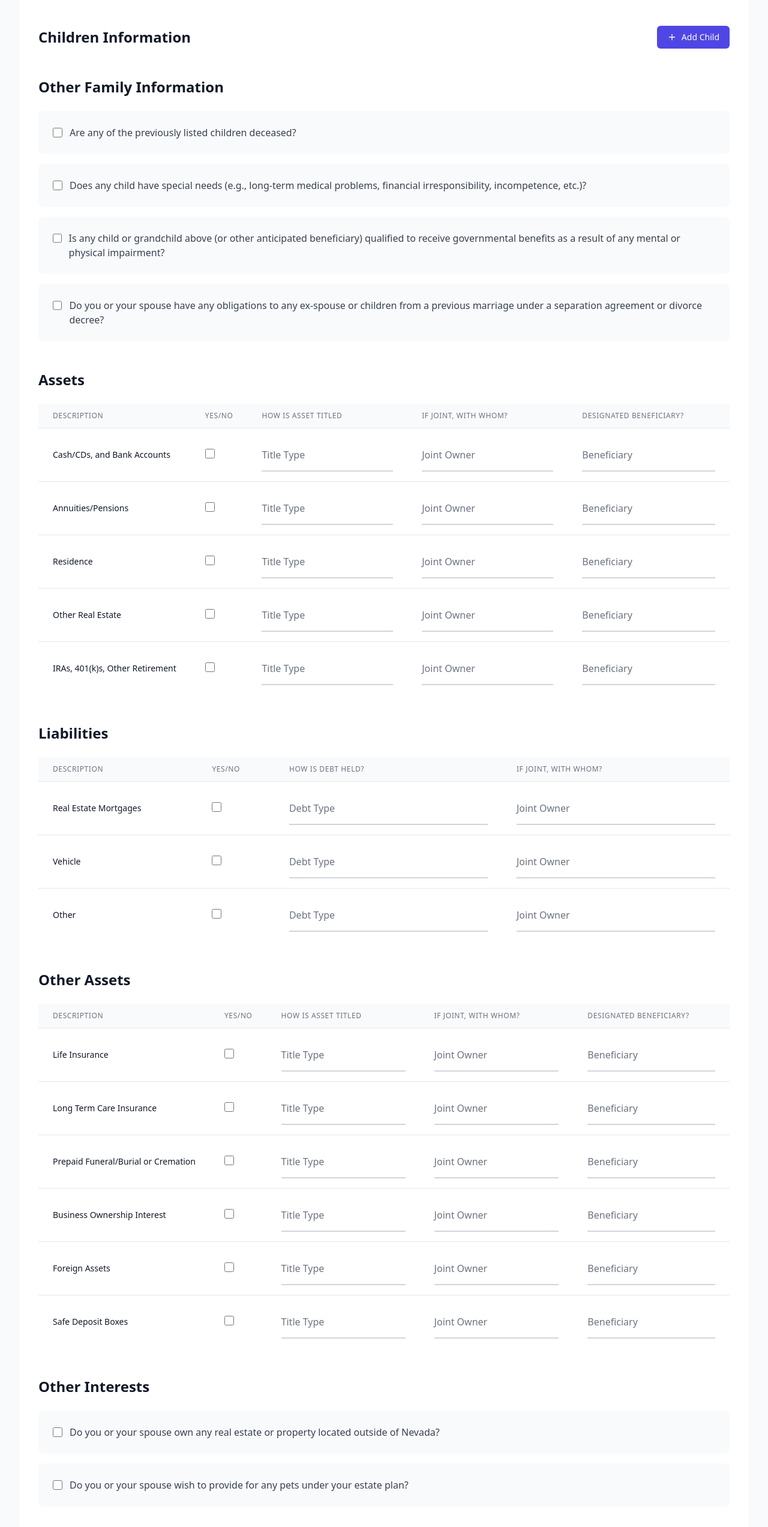
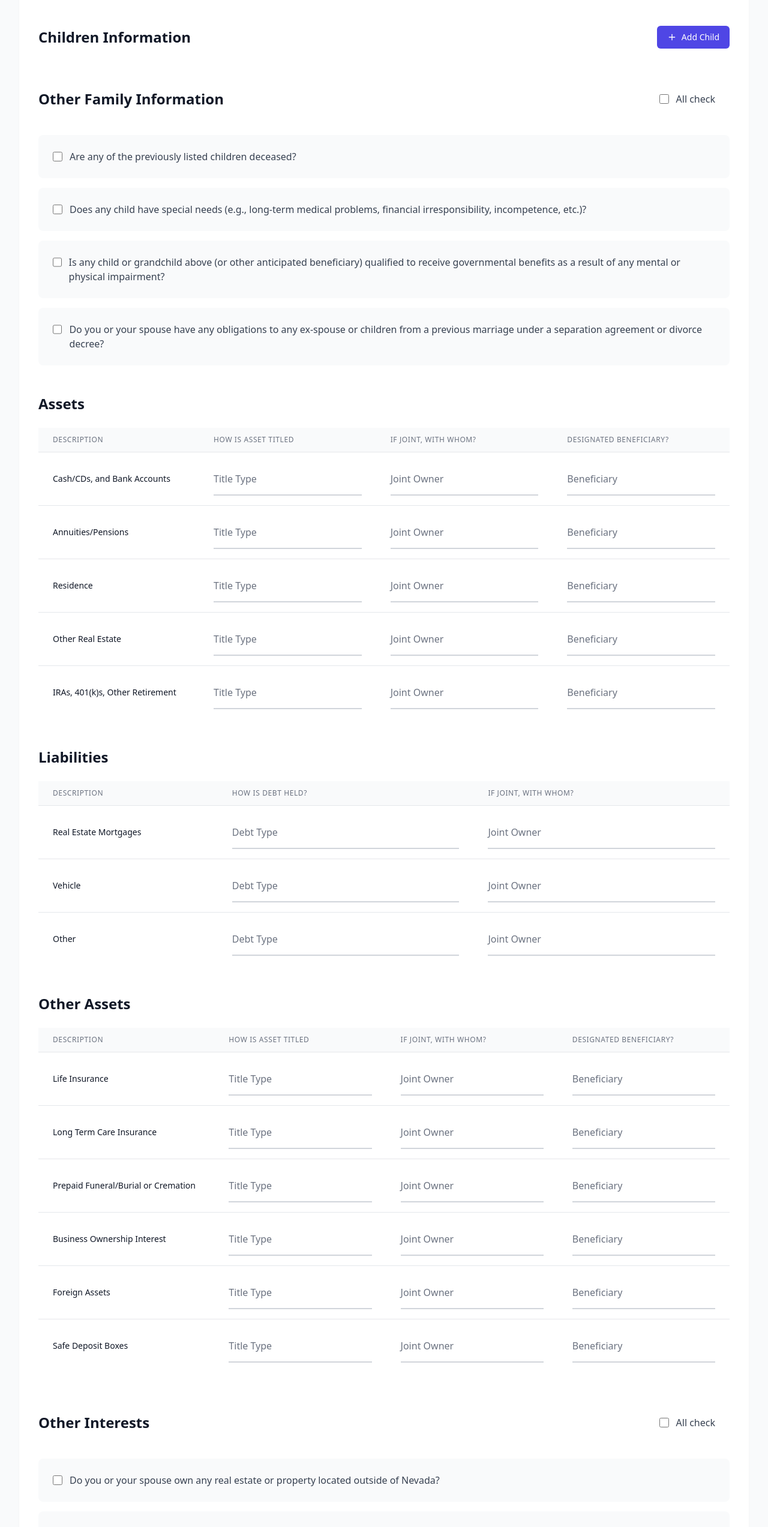
Before and after one commit to Rabbit1026HG/Estate-Planning, a React (Vite) app: page / in a window 1280 px wide. Shown: the part 900-3445 px from the top of the page at 60% size. Built offline with nearby package versions, Linux system fonts and the light colour scheme.

Commit message:
fix: several error fix

```diff
--- a/src/components/AssetsForm.tsx
+++ b/src/components/AssetsForm.tsx
@@ -27,9 +27,6 @@ export const AssetsForm: React.FC = () => {
                 Description
               </th>
               <th className="px-6 py-3 text-left text-xs font-medium text-gray-500 uppercase tracking-wider">
-                Yes/No
-              </th>
-              <th className="px-6 py-3 text-left text-xs font-medium text-gray-500 uppercase tracking-wider">
                 How is Asset Titled
               </th>
               <th className="px-6 py-3 text-left text-xs font-medium text-gray-500 uppercase tracking-wider">
@@ -45,13 +42,6 @@ export const AssetsForm: React.FC = () => {
               <tr key={assetType}>
                 <td className="px-6 py-4 whitespace-nowrap text-sm text-gray-900">
                   {assetType}
-                </td>
-                <td className="px-6 py-4 whitespace-nowrap">
-                  <input
-                    type="checkbox"
-                    {...register(`assets.${index}.hasAsset`)}
-                    className="h-4 w-4 text-indigo-600 focus:ring-indigo-500 border-gray-300 rounded"
-                  />
                 </td>
                 <td className="px-6 py-4 whitespace-nowrap">
                   <FloatingLabelInput
--- a/src/components/ExecutorsTrusteesForm.tsx
+++ b/src/components/ExecutorsTrusteesForm.tsx
@@ -1,5 +1,5 @@
 import React from 'react';
-import { useFieldArray, useFormContext } from 'react-hook-form';
+import { useFormContext } from 'react-hook-form';
 import { FloatingLabelInput } from './FloatingLabelInput';
 import type { FormData } from '../types';
 
@@ -8,26 +8,15 @@ interface ExecutorsTrusteesFormProps {
 }
 
 export const ExecutorsTrusteesForm: React.FC<ExecutorsTrusteesFormProps> = ({ type }) => {
-  const { control, register, formState: { errors } } = useFormContext<FormData>();
-  const { fields, append } = useFieldArray({
-    control,
-    name: type === 'executor' ? 'executors' : 'trustees',
-  });
+  const { register, formState: { errors } } = useFormContext<FormData>();
+
 
   const title = type === 'executor' ? 'Executors' : 'Successor Trustees';
   const description = type === 'executor'
     ? 'Select an Executor to wind up your affairs at your death and make sure your wishes are carried out.'
     : 'Select Successor Trustees to manage your trust after your death.';
 
-  // Ensure there are always two entries (primary and alternate)
-  React.useEffect(() => {
-    if (fields.length < 1) {
-      const entriesToAdd = 1 - fields.length;
-      for (let i = 0; i < entriesToAdd; i++) {
-        append({ name: '', relationship: '', phone: '' });
-      }
-    }
-  }, [fields.length, append]);
+
 
   return (
     <div className="space-y-6">
@@ -37,34 +26,58 @@ export const ExecutorsTrusteesForm: React.FC<ExecutorsTrusteesFormProps> = ({ ty
       </div>
 
       <div className="space-y-4">
-        {fields.map((field, index) => (
-          <div key={field.id} className="p-6 bg-gray-50 rounded-lg">
+          <div className="p-6 bg-gray-50 rounded-lg">
             <h3 className="text-lg font-medium text-gray-900 mb-4">
-              {index === 0 ? 'Primary' : 'Alternate'} {type === 'executor' ? 'Executor' : 'Trustee'}
+              Primary {type === 'executor' ? 'Executor' : 'Trustee'}
             </h3>
 
             <div className="grid grid-cols-1 md:grid-cols-3 gap-6">
               <FloatingLabelInput
                 label="Name"
-                {...register(`${type === 'executor' ? 'executors' : 'trustees'}.${index}.name`)}
-                error={errors[type === 'executor' ? 'executors' : 'trustees']?.[index]?.name?.message}
+                {...register(`${type === 'executor' ? 'executors' : 'trustees'}.0.name`)}
+                error={errors[type === 'executor' ? 'executors' : 'trustees']?.[0]?.name?.message}
               />
 
               <FloatingLabelInput
                 label="Relationship"
-                {...register(`${type === 'executor' ? 'executors' : 'trustees'}.${index}.relationship`)}
-                error={errors[type === 'executor' ? 'executors' : 'trustees']?.[index]?.relationship?.message}
+                {...register(`${type === 'executor' ? 'executors' : 'trustees'}.0.relationship`)}
+                error={errors[type === 'executor' ? 'executors' : 'trustees']?.[0]?.relationship?.message}
               />
 
               <FloatingLabelInput
                 label="Phone"
                 type="tel"
-                {...register(`${type === 'executor' ? 'executors' : 'trustees'}.${index}.phone`)}
-                error={errors[type === 'executor' ? 'executors' : 'trustees']?.[index]?.phone?.message}
+                {...register(`${type === 'executor' ? 'executors' : 'trustees'}.0.phone`)}
+                error={errors[type === 'executor' ? 'executors' : 'trustees']?.[0]?.phone?.message}
               />
             </div>
           </div>
-        ))}
+          <div className="p-6 bg-gray-50 rounded-lg">
+            <h3 className="text-lg font-medium text-gray-900 mb-4">
+              Secondary {type === 'executor' ? 'Executor' : 'Trustee'}
+            </h3>
+
+            <div className="grid grid-cols-1 md:grid-cols-3 gap-6">
+              <FloatingLabelInput
+                label="Name"
+                {...register(`${type === 'executor' ? 'executors' : 'trustees'}.1.name`)}
+                error={errors[type === 'executor' ? 'executors' : 'trustees']?.[1]?.name?.message}
+              />
+
+              <FloatingLabelInput
+                label="Relationship"
+                {...register(`${type === 'executor' ? 'executors' : 'trustees'}.1.relationship`)}
+                error={errors[type === 'executor' ? 'executors' : 'trustees']?.[1]?.relationship?.message}
+              />
+
+              <FloatingLabelInput
+                label="Phone"
+                type="tel"
+                {...register(`${type === 'executor' ? 'executors' : 'trustees'}.1.phone`)}
+                error={errors[type === 'executor' ? 'executors' : 'trustees']?.[1]?.phone?.message}
+              />
+            </div>
+          </div>
       </div>
     </div>
   );
--- a/src/components/FamilyInfoForm.tsx
+++ b/src/components/FamilyInfoForm.tsx
@@ -1,67 +1,114 @@
-import React from 'react';
+import React, { useState } from 'react';
 import { useFormContext } from 'react-hook-form';
 import type { FormData } from '../types';
 
+// Define the type for the state
+interface CheckedItems {
+  hasDeceasedChildren: boolean;
+  hasSpecialNeedsChildren: boolean;
+  hasChildrenWithBenefits: boolean;
+  hasObligationsToEx: boolean;
+}
+
 export const FamilyInfoForm: React.FC = () => {
-  const { register } = useFormContext<FormData>();
+  const { register, setValue } = useFormContext<FormData>();
+
+  // State for managing checkbox status
+  const [checkedItems, setCheckedItems] = useState<CheckedItems>({
+    hasDeceasedChildren: false,
+    hasSpecialNeedsChildren: false,
+    hasChildrenWithBenefits: false,
+    hasObligationsToEx: false,
+  });
+
+  const allChecked = Object.values(checkedItems).every(Boolean);
+
+  // Typed handler to toggle all checkboxes
+  const handleAllCheckChange = (event: React.ChangeEvent<HTMLInputElement>) => {
+    const newCheckedStatus = event.target.checked;
+
+    // Update local state
+    setCheckedItems({
+      hasDeceasedChildren: newCheckedStatus,
+      hasSpecialNeedsChildren: newCheckedStatus,
+      hasChildrenWithBenefits: newCheckedStatus,
+      hasObligationsToEx: newCheckedStatus,
+    });
+
+    // Update form values using setValue from react-hook-form
+    setValue('familyInfo.hasDeceasedChildren', newCheckedStatus);
+    setValue('familyInfo.hasSpecialNeedsChildren', newCheckedStatus);
+    setValue('familyInfo.hasChildrenWithBenefits', newCheckedStatus);
+    setValue('familyInfo.hasObligationsToEx', newCheckedStatus);
+  };
+
+  // Typed handler to toggle individual checkboxes
+  const handleIndividualCheckChange = (name: keyof CheckedItems) =>
+    (event: React.ChangeEvent<HTMLInputElement>) => {
+      const isChecked = event.target.checked;
+
+      // Update local state
+      setCheckedItems({
+        ...checkedItems,
+        [name]: isChecked,
+      });
+
+      // Update form value using setValue from react-hook-form
+      setValue(`familyInfo.${name}`, isChecked);
+    };
 
   return (
     <div className="space-y-6">
-      <h2 className="text-2xl font-semibold text-gray-900">Other Family Information</h2>
-
-      <div className="space-y-4">
-        <div className="p-6 bg-gray-50 rounded-lg">
+      <div className="flex justify-between items-center">
+        <h2 className="text-2xl font-semibold text-gray-900">Other Family Information</h2>
+        <div className="p-6">
           <label className="flex items-start space-x-3">
             <input
               type="checkbox"
-              {...register('familyInfo.hasDeceasedChildren')}
+              checked={allChecked}
+              onChange={handleAllCheckChange}
               className="mt-1"
             />
-            <span className="text-gray-700">
-              Are any of the previously listed children deceased?
-            </span>
+            <span className="text-gray-700">All check</span>
           </label>
         </div>
+      </div>
 
-        <div className="p-6 bg-gray-50 rounded-lg">
-          <label className="flex items-start space-x-3">
-            <input
-              type="checkbox"
-              {...register('familyInfo.hasSpecialNeedsChildren')}
-              className="mt-1"
-            />
-            <span className="text-gray-700">
-              Does any child have special needs (e.g., long-term medical problems, financial irresponsibility, incompetence, etc.)?
-            </span>
-          </label>
-        </div>
-
-        <div className="p-6 bg-gray-50 rounded-lg">
-          <label className="flex items-start space-x-3">
-            <input
-              type="checkbox"
-              {...register('familyInfo.hasChildrenWithBenefits')}
-              className="mt-1"
-            />
-            <span className="text-gray-700">
-              Is any child or grandchild above (or other anticipated beneficiary) qualified to receive governmental benefits as a result of any mental or physical impairment?
-            </span>
-          </label>
-        </div>
-
-        <div className="p-6 bg-gray-50 rounded-lg">
-          <label className="flex items-start space-x-3">
-            <input
-              type="checkbox"
-              {...register('familyInfo.hasObligationsToEx')}
-              className="mt-1"
-            />
-            <span className="text-gray-700">
-              Do you or your spouse have any obligations to any ex-spouse or children from a previous marriage under a separation agreement or divorce decree?
-            </span>
-          </label>
-        </div>
+      <div className="space-y-4">
+        {Object.keys(checkedItems).map((key) => (
+          <div key={key} className="p-6 bg-gray-50 rounded-lg">
+            <label className="flex items-start space-x-3">
+              <input
+                type="checkbox"
+                checked={checkedItems[key as keyof CheckedItems]}
+                {...register(`familyInfo.${key as keyof CheckedItems}`, {
+                  onChange: handleIndividualCheckChange(key as keyof CheckedItems),
+                })}
+                className="mt-1"
+              />
+              <span className="text-gray-700">
+                {getCheckboxLabel(key as keyof CheckedItems)}
+              </span>
+            </label>
+          </div>
+        ))}
       </div>
     </div>
   );
 };
+
+// Utility function to map keys to labels
+function getCheckboxLabel(key: keyof CheckedItems): string {
+  switch (key) {
+    case 'hasDeceasedChildren':
+      return 'Are any of the previously listed children deceased?';
+    case 'hasSpecialNeedsChildren':
+      return 'Does any child have special needs (e.g., long-term medical problems, financial irresponsibility, incompetence, etc.)?';
+    case 'hasChildrenWithBenefits':
+      return 'Is any child or grandchild above (or other anticipated beneficiary) qualified to receive governmental benefits as a result of any mental or physical impairment?';
+    case 'hasObligationsToEx':
+      return 'Do you or your spouse have any obligations to any ex-spouse or children from a previous marriage under a separation agreement or divorce decree?';
+    default:
+      return '';
+  }
+}
--- a/src/components/HealthCareAgentsForm.tsx
+++ b/src/components/HealthCareAgentsForm.tsx
@@ -1,5 +1,5 @@
 import React from 'react';
-import { useFieldArray, useFormContext } from 'react-hook-form';
+import { useFormContext } from 'react-hook-form';
 import { FloatingLabelInput } from './FloatingLabelInput';
 import type { FormData } from '../types';
 
@@ -8,24 +8,14 @@ interface HealthCareAgentsFormProps {
 }
 
 export const HealthCareAgentsForm: React.FC<HealthCareAgentsFormProps> = ({ type }) => {
-  const { control, register, formState: { errors } } = useFormContext<FormData>();
-  const { fields, append } = useFieldArray({
-    control,
-    name: `healthCareAgents.${type}`,
-  });
+  const {  register, formState: { errors } } = useFormContext<FormData>();
+
 
   const title = type === 'personal' ? 'Your Health Care Agents' : 'Spouse\'s Health Care Agents';
   const description = 'A Health Care Power of Attorney is a legal document in which you appoint another person to make decisions regarding your health care treatment when you are unable to give informed consent.';
 
-  // Ensure there are always two entries (primary and alternate)
-  React.useEffect(() => {
-    if (fields.length < 1) {
-      const entriesToAdd = 1 - fields.length;
-      for (let i = 0; i < entriesToAdd; i++) {
-        append({ name: '', relationship: '', phone: '' });
-      }
-    }
-  }, [fields.length, append]);
+
+
 
   return (
     <div className="space-y-6">
@@ -35,36 +25,59 @@ export const HealthCareAgentsForm: React.FC<HealthCareAgentsFormProps> = ({ type
       </div>
 
       <div className="space-y-4">
-        {fields.map((field, index) => (
-          <div key={field.id} className="p-6 bg-gray-50 rounded-lg">
+
+          <div className="p-6 bg-gray-50 rounded-lg">
             <h3 className="text-lg font-medium text-gray-900 mb-4">
-              {index === 0 ? 'Primary' : 'Alternate'} Health Care Agent
+              Primary Health Care Agent
             </h3>
 
             <div className="grid grid-cols-1 md:grid-cols-3 gap-6">
               <FloatingLabelInput
                 label="Name"
-                {...register(`healthCareAgents.${type}.${index}.name`)}
-                error={errors.healthCareAgents?.[type]?.[index]?.name?.message}
-
+                {...register(`healthCareAgents.${type}.0.name`)}
+                error={errors.healthCareAgents?.[type]?.[0]?.name?.message}
               />
 
               <FloatingLabelInput
                 label="Relationship"
-                {...register(`healthCareAgents.${type}.${index}.relationship`)}
-                error={errors.healthCareAgents?.[type]?.[index]?.relationship?.message}
-
+                {...register(`healthCareAgents.${type}.0.relationship`)}
+                error={errors.healthCareAgents?.[type]?.[0]?.relationship?.message}
               />
 
               <FloatingLabelInput
                 label="Phone"
                 type="tel"
-                {...register(`healthCareAgents.${type}.${index}.phone`)}
-                error={errors.healthCareAgents?.[type]?.[index]?.phone?.message}
+                {...register(`healthCareAgents.${type}.0.phone`)}
+                error={errors.healthCareAgents?.[type]?.[0]?.phone?.message}
               />
             </div>
           </div>
-        ))}
+          <div className="p-6 bg-gray-50 rounded-lg">
+            <h3 className="text-lg font-medium text-gray-900 mb-4">
+              Alternate Health Care Agent
+            </h3>
+
+            <div className="grid grid-cols-1 md:grid-cols-3 gap-6">
+              <FloatingLabelInput
+                label="Name"
+                {...register(`healthCareAgents.${type}.1.name`)}
+                error={errors.healthCareAgents?.[type]?.[1]?.name?.message}
+              />
+
+              <FloatingLabelInput
+                label="Relationship"
+                {...register(`healthCareAgents.${type}.1.relationship`)}
+                error={errors.healthCareAgents?.[type]?.[1]?.relationship?.message}
+              />
+
+              <FloatingLabelInput
+                label="Phone"
+                type="tel"
+                {...register(`healthCareAgents.${type}.1.phone`)}
+                error={errors.healthCareAgents?.[type]?.[1]?.phone?.message}
+              />
+            </div>
+          </div>
       </div>
     </div>
   );
--- a/src/components/LiabilitiesForm.tsx
+++ b/src/components/LiabilitiesForm.tsx
@@ -24,9 +24,6 @@ export const LiabilitiesForm: React.FC = () => {
                 Description
               </th>
               <th className="px-6 py-3 text-left text-xs font-medium text-gray-500 uppercase tracking-wider">
-                Yes/No
-              </th>
-              <th className="px-6 py-3 text-left text-xs font-medium text-gray-500 uppercase tracking-wider">
                 How is Debt Held?
               </th>
               <th className="px-6 py-3 text-left text-xs font-medium text-gray-500 uppercase tracking-wider">
@@ -39,13 +36,6 @@ export const LiabilitiesForm: React.FC = () => {
               <tr key={liabilityType}>
                 <td className="px-6 py-4 whitespace-nowrap text-sm text-gray-900">
                   {liabilityType}
-                </td>
-                <td className="px-6 py-4 whitespace-nowrap">
-                  <input
-                    type="checkbox"
-                    {...register(`liabilities.${index}.hasLiability`)}
-                    className="h-4 w-4 text-indigo-600 focus:ring-indigo-500 border-gray-300 rounded"
-                  />
                 </td>
                 <td className="px-6 py-4 whitespace-nowrap">
                   <FloatingLabelInput
--- a/src/components/OtherAssetsForm.tsx
+++ b/src/components/OtherAssetsForm.tsx
@@ -28,9 +28,6 @@ export const OtherAssetsForm: React.FC = () => {
                 Description
               </th>
               <th className="px-6 py-3 text-left text-xs font-medium text-gray-500 uppercase tracking-wider">
-                Yes/No
-              </th>
-              <th className="px-6 py-3 text-left text-xs font-medium text-gray-500 uppercase tracking-wider">
                 How is Asset Titled
               </th>
               <th className="px-6 py-3 text-left text-xs font-medium text-gray-500 uppercase tracking-wider">
@@ -46,13 +43,6 @@ export const OtherAssetsForm: React.FC = () => {
               <tr key={assetType}>
                 <td className="px-6 py-4 whitespace-nowrap text-sm text-gray-900">
                   {assetType}
-                </td>
-                <td className="px-6 py-4 whitespace-nowrap">
-                  <input
-                    type="checkbox"
-                    {...register(`otherAssets.${index}.hasAsset`)}
-                    className="h-4 w-4 text-indigo-600 focus:ring-indigo-500 border-gray-300 rounded"
-                  />
                 </td>
                 <td className="px-6 py-4 whitespace-nowrap">
                   <FloatingLabelInput
--- a/src/components/OtherInterestsForm.tsx
+++ b/src/components/OtherInterestsForm.tsx
@@ -3,21 +3,73 @@ import { useFormContext } from 'react-hook-form';
 import { FloatingLabelInput } from './FloatingLabelInput';
 import type { FormData } from '../types';
 
+interface CheckedItems {
+  hasOutOfStateProperty: boolean;
+  hasPetProvisions: boolean;
+}
+
 export const OtherInterestsForm: React.FC = () => {
-  const { register, watch } = useFormContext<FormData>();
+  const { register, setValue, watch } = useFormContext<FormData>();
   const hasOutOfStateProperty = watch('otherInterests.hasOutOfStateProperty');
   const hasPetProvisions = watch('otherInterests.hasPetProvisions');
 
+  const [checkedItems, setCheckedItems] = React.useState<CheckedItems>({
+    hasOutOfStateProperty: false,
+    hasPetProvisions: false,
+  });
+
+  const allChecked = Object.values(checkedItems).every(Boolean);
+
+  const handleAllCheckChange = (event: React.ChangeEvent<HTMLInputElement>) => {
+    const newCheckedStatus = event.target.checked;
+    setCheckedItems({
+      hasOutOfStateProperty: newCheckedStatus,
+      hasPetProvisions: newCheckedStatus,
+    });
+
+    setValue('otherInterests.hasOutOfStateProperty', newCheckedStatus);
+    setValue('otherInterests.hasPetProvisions', newCheckedStatus);
+  };
+
+  const handleIndividualCheckChange = (name: keyof CheckedItems) =>
+    (event: React.ChangeEvent<HTMLInputElement>) => {
+      const isChecked = event.target.checked;
+
+      setCheckedItems({
+        ...checkedItems,
+        [name]: event.target.checked,
+      });
+
+      setValue(`otherInterests.${name}`, isChecked);
+    };
+
+
   return (
     <div className="space-y-6">
+      <div className="flex justify-between items-center">
       <h2 className="text-2xl font-semibold text-gray-900">Other Interests</h2>
+      <div className="p-6">
+          <label className="flex items-start space-x-3">
+            <input
+              type="checkbox"
+              checked={allChecked}
+              onChange={handleAllCheckChange}
+              className="mt-1"
+            />
+            <span className="text-gray-700">
+              All check
+            </span>
+          </label>
+        </div>
+      </div>
 
       <div className="space-y-4">
         <div className="p-6 bg-gray-50 rounded-lg space-y-4">
           <label className="flex items-start space-x-3">
             <input
               type="checkbox"
-              {...register('otherInterests.hasOutOfStateProperty')}
+              checked={checkedItems.hasOutOfStateProperty}
+              {...register('otherInterests.hasOutOfStateProperty',{onChange: handleIndividualCheckChange('hasOutOfStateProperty')})}
               className="mt-1"
             />
             <span className="text-gray-700">
@@ -39,7 +91,10 @@ export const OtherInterestsForm: React.FC = () => {
           <label className="flex items-start space-x-3">
             <input
               type="checkbox"
-              {...register('otherInterests.hasPetProvisions')}
+              checked={checkedItems.hasPetProvisions}
+              {...register('otherInterests.hasPetProvisions', {
+                onChange: handleIndividualCheckChange('hasPetProvisions'),
+              })}
               className="mt-1"
             />
             <span className="text-gray-700">
--- a/src/types.ts
+++ b/src/types.ts
@@ -25,7 +25,6 @@ export const ChildInfoSchema = z.object({
 
 export const AssetSchema = z.object({
   description: z.string(),
-  hasAsset: z.boolean(),
   titleType: z.string().optional(),
   jointOwner: z.string().optional(),
   beneficiary: z.string().optional(),
@@ -33,7 +32,6 @@ export const AssetSchema = z.object({
 
 export const LiabilitySchema = z.object({
   description: z.string(),
-  hasLiability: z.boolean(),
   debtType: z.string().optional(),
   jointOwner: z.string().optional(),
 });
```
Also changed, not shown: src/App.tsx (+0 -14 lines).
